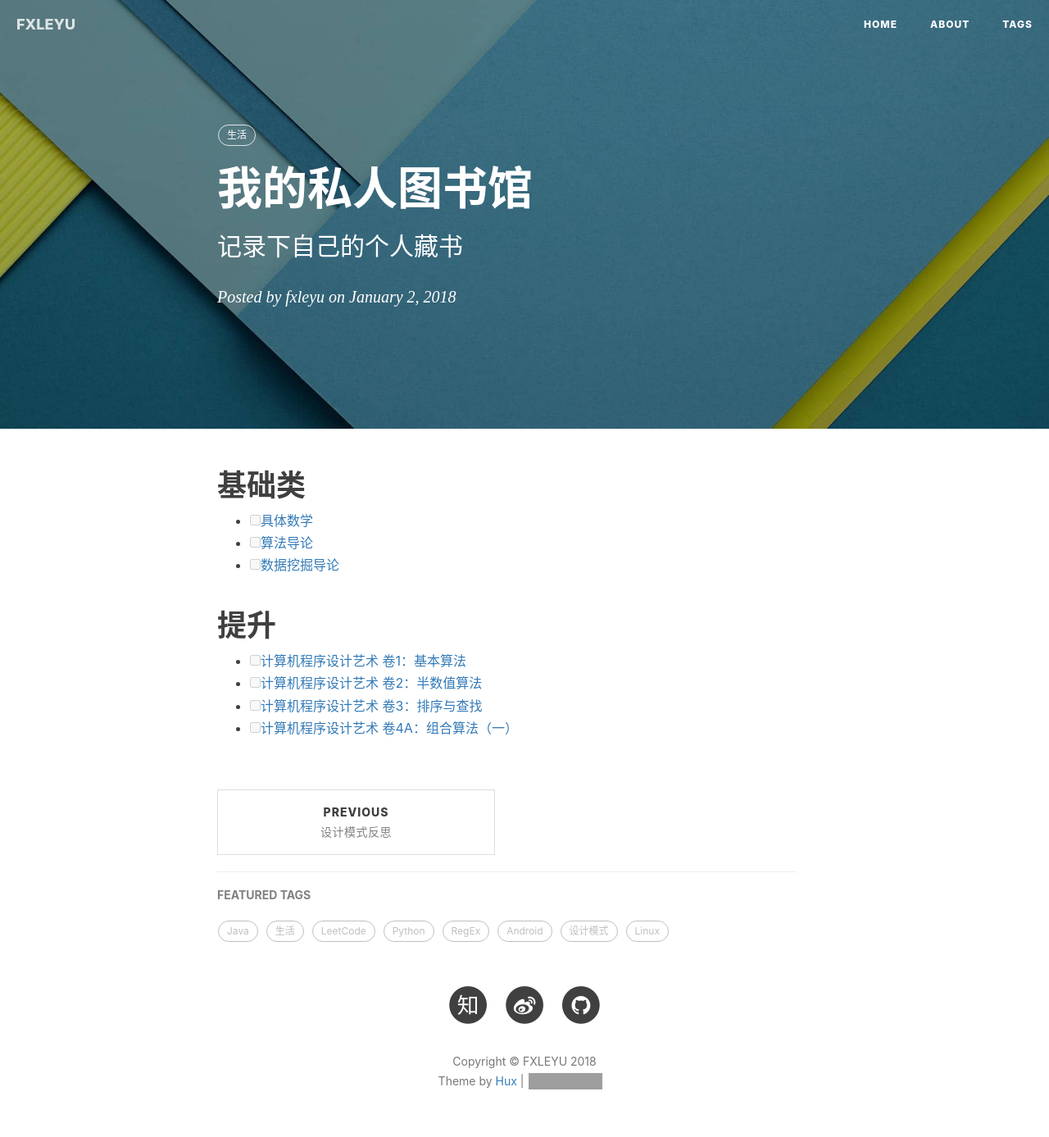
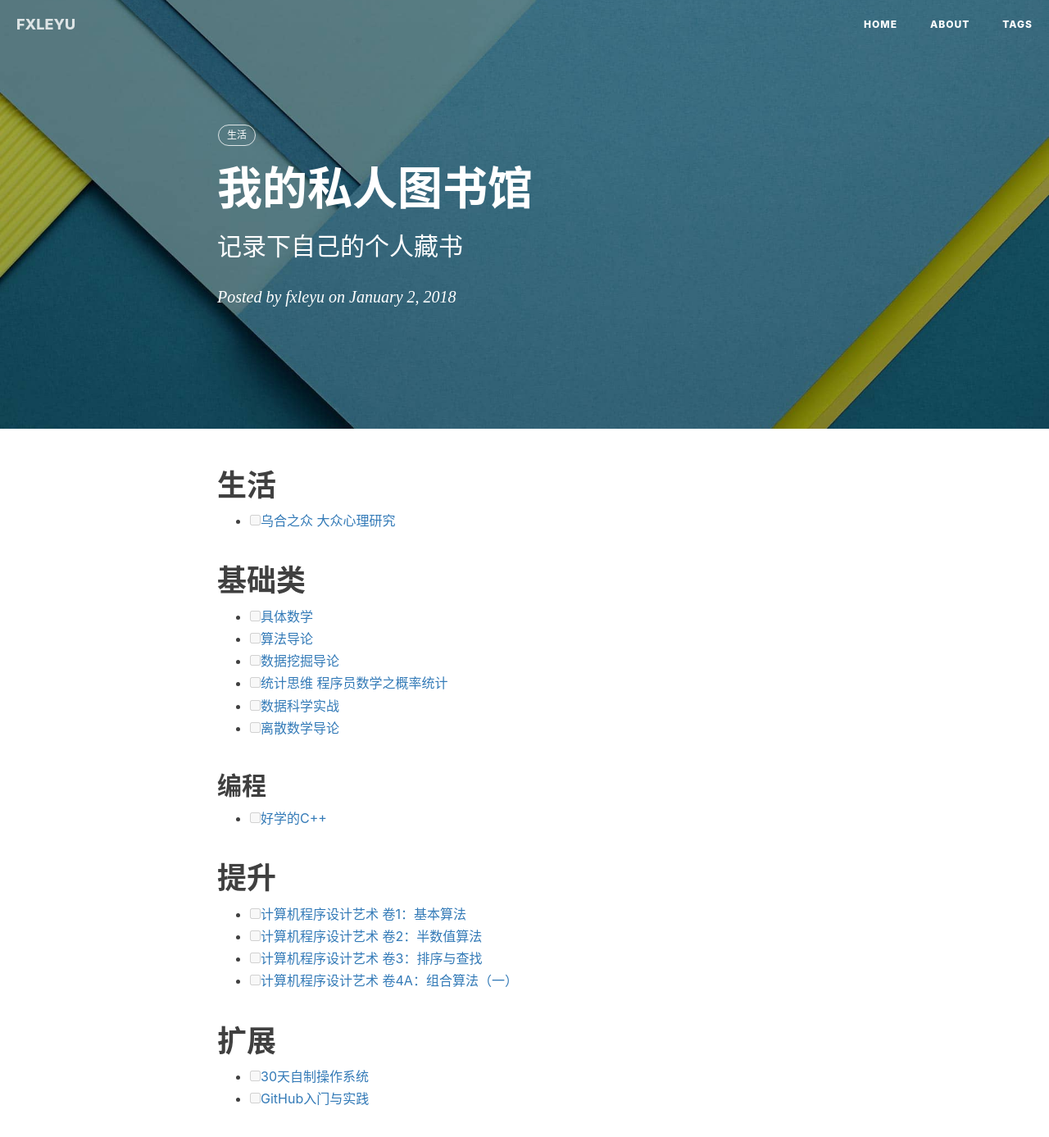
Before and after one commit to fxleyu/fxleyu.github.io, a Jekyll site: the page built from _posts/2018-01-01-the-private-library.md, in a window 1280 px wide and 1400 px high. Shown: the top 1387 px of the window at 82% size. Built offline with Jekyll 4.4.1, drawn with Linux system fonts in a browser that asks for light colours; nearby versions of some CDN libraries; comment, search, counter and statistics services are not loaded; grey boxes are pictures that could not be loaded.

Commit message:
UPDATE 添加身边的实体书籍

```diff
--- a/_posts/2018-01-01-the-private-library.md
+++ b/_posts/2018-01-01-the-private-library.md
@@ -8,14 +8,27 @@ tags:
     - 生活
 ---
 
+# 生活
+- [ ] [乌合之众 大众心理研究](https://book.douban.com/subject/1012611/)
+
 # 基础类
 - [ ] [具体数学](https://book.douban.com/subject/21323941/)
 - [ ] [算法导论](https://book.douban.com/subject/20432061/)
 - [ ] [数据挖掘导论](https://book.douban.com/subject/5377669/)
+- [ ] [统计思维 程序员数学之概率统计](https://book.douban.com/subject/24381562/)
+- [ ] [数据科学实战](https://book.douban.com/subject/26320485/)
+- [ ] [离散数学导论](https://book.douban.com/subject/1219002/)
 
+
+## 编程
+- [ ] [好学的C++](https://book.douban.com/subject/7063668/)
 
 # 提升
 - [ ] [计算机程序设计艺术 卷1：基本算法](https://book.douban.com/subject/5258931/)
 - [ ] [计算机程序设计艺术 卷2：半数值算法](https://book.douban.com/subject/5258932/)
 - [ ] [计算机程序设计艺术 卷3：排序与查找](https://book.douban.com/subject/5258933/)
 - [ ] [计算机程序设计艺术 卷4A：组合算法（一）](https://book.douban.com/subject/7564419/)
+
+# 扩展
+- [ ] [30天自制操作系统](https://book.douban.com/subject/11530329/)
+- [ ] [GitHub入门与实践](https://book.douban.com/subject/26462816/)
```
